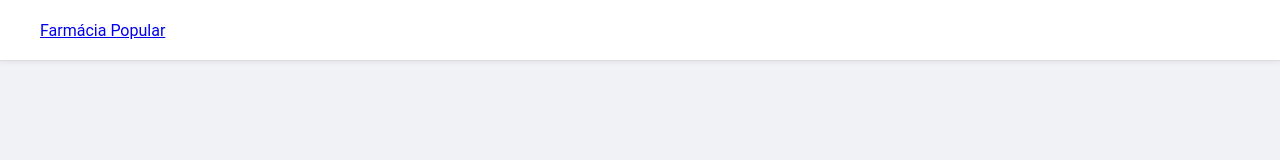
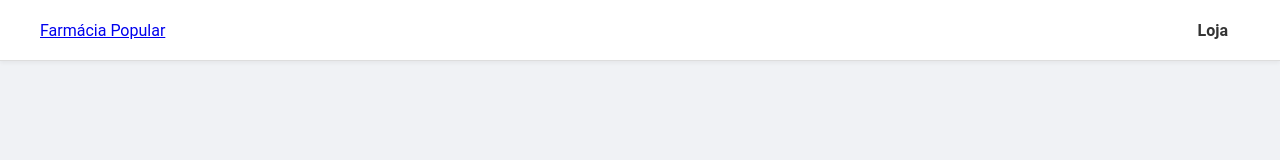
Before and after one commit to Rodrigo007438/farmacia_react_v2, a React (Vite) app: page / in a window 1280 px wide. Shown: the top 160 px of the page. Built offline with nearby package versions, Linux system fonts and the light colour scheme.

Commit message:
Update Header.jsx

```diff
--- a/src/components/Header.jsx
+++ b/src/components/Header.jsx
@@ -1,21 +1,19 @@
 import React, { useEffect, useState } from "react";
-// O 'Link' é necessário para o logo
+
 import { Link, useNavigate } from "react-router-dom";
 
 import '../App.css';
 
 function Header(){
     const [logado, set_logado] = useState(false);
+    const [perfil_nome, set_perfil_nome] = useState('');
     const navigate = useNavigate();
 
     useEffect(() => {
-        const perfil = localStorage.getItem('perfil_usuario');
 
-        if(perfil){
-            set_logado(true);
-        }else{
-            set_logado(false);
-        }
+      checar_login();
+
+
         window.addEventListener('storageChange', checar_login)
 
         return() => {
@@ -25,7 +23,14 @@ function Header(){
 
     const checar_login = () => {
       const perfil = localStorage.getItem('perfil_usuario');
-        set_logado(!!perfil);
+      if(perfil){
+        set_logado(true);
+        const primeira_letra = perfil.charAt(0).toUpperCase() + perfil.slice(1);
+        set_perfil_nome(primeira_letra);
+      }else{
+        set_logado(false);
+        set_perfil_nome('');
+      }
     };
 
     const handle_logout = () => {
@@ -36,22 +41,31 @@ function Header(){
      };
 
        return(
-        // CORREÇÃO 1: Nomes das classes (className) com hífen
+
          <header className="site-header">
            <div className="container-layout">
 
-              {/* CORREÇÃO 2: Adicionando o Link/Logo de volta */}
+
               <Link to="/" className="header-logo">
                 Farmácia Popular
               </Link>
 
-                <nav>
-                    {logado && (
-                        // CORREÇÃO 1: Nome da classe do botão
+                 <nav className="header-nav">
+
+                  <Link to = '/loja' className="nav-link">Loja</Link>
+
+                   {logado ? (
+                      <div className="user_info">
+                        <span className="user_name_tag">{perfil_nome}</span>
+
                       <button onClick={handle_logout} className="header-logout-btn">
                         Sair
                       </button>
+                    </div>
+                   ):(
+                    null
                     )}
+
                   </nav>
             </div>
           </header>
```
Lines whose indentation alone changed are shown as unchanged.
